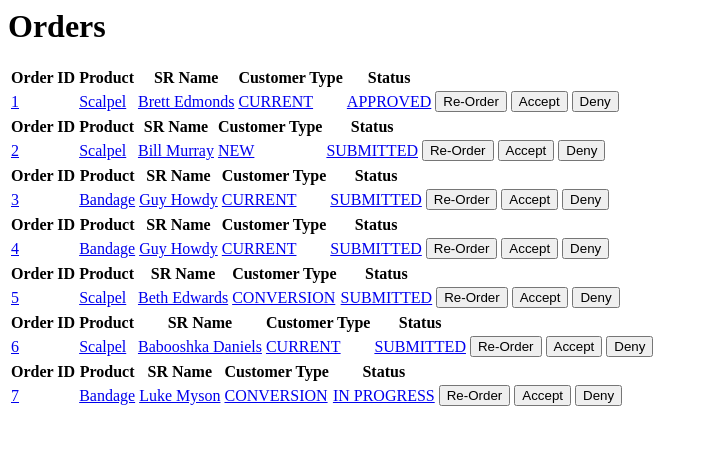
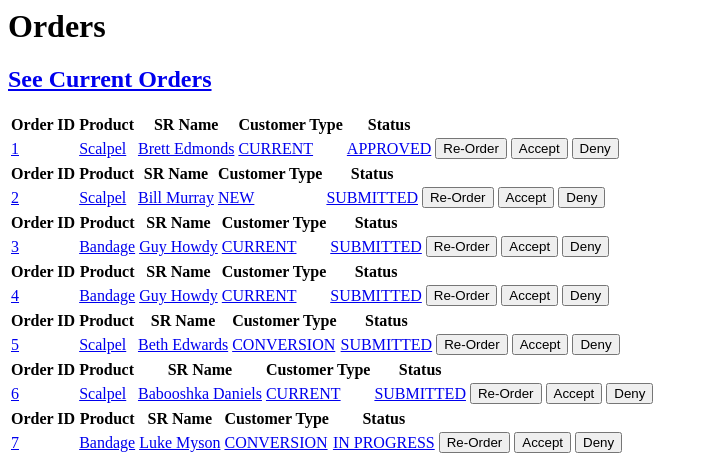
Before and after one commit to SunnykMoore/Project-Mars, a Django app: page /orders/ in a window 1280 px wide. Shown: the top 455 px of the page, without its empty margins (0-708 px from the left). Run offline with Django 3.2, Linux system fonts and the light colour scheme; data comes from the database, SQL or seed files in the repository.

Commit message:
Added link to current orders on order page.

```diff
--- a/HelloDjango/orders/templates/orders/order_list.html
+++ b/HelloDjango/orders/templates/orders/order_list.html
@@ -1,4 +1,5 @@
 <h1>Orders</h1>
+<h2><a href="/orders/current">See Current Orders</a></h2>
 
 {% for order in object_list %}
     <table>
```
